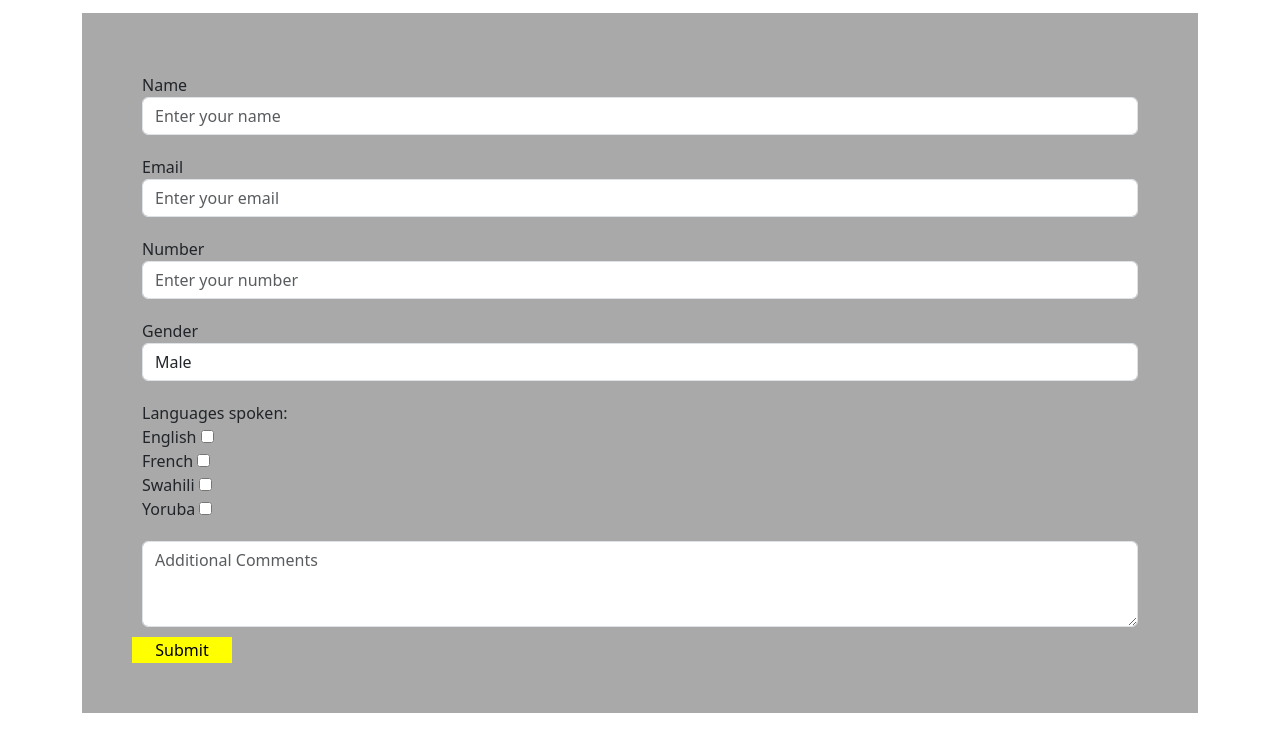
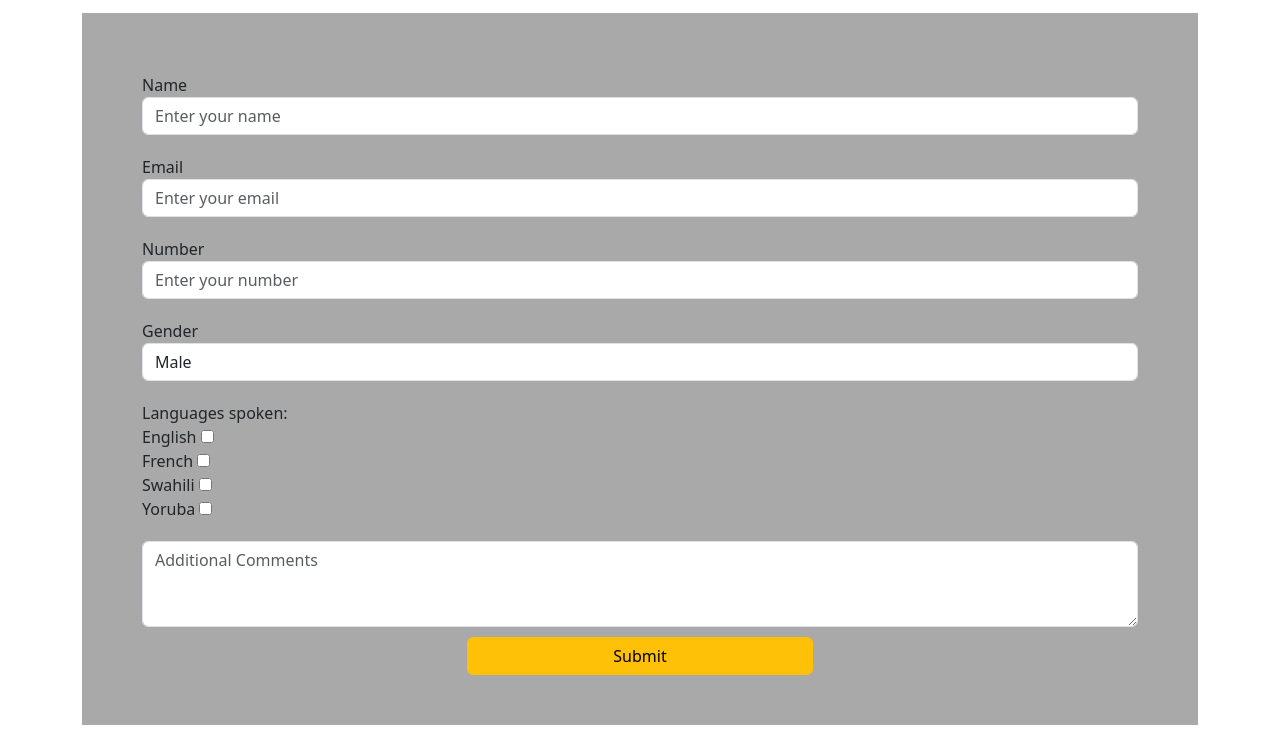
Before and after one commit to adelaykay/microverse, a plain HTML site: page index.html in a window 1280 px wide. Shown: the part 103-848 px from the top of the page. Drawn offline with nearby package versions, Linux system fonts and the light colour scheme.

Commit message:
submit button modification

```diff
--- a/css/style.css
+++ b/css/style.css
@@ -22,9 +22,9 @@ padding: 50px;
 padding: 10px;
 }
 
-button {
+/* button {
 background-color: yellow;
 border: none;
 width: 100px;
 margin-left: 10px;
-}
+} */
--- a/index.html
+++ b/index.html
@@ -62,7 +62,7 @@
         <div class="form-group">
           <textarea class="form-control" rows="3" placeholder="Additional Comments"></textarea>
         </div>
-        <button id="submit">Submit</button>
+        <div class="row justify-content-center"><button class="btn btn-warning col-4" id="submit">Submit</button></div>
       </form>
     </div>
 
```
